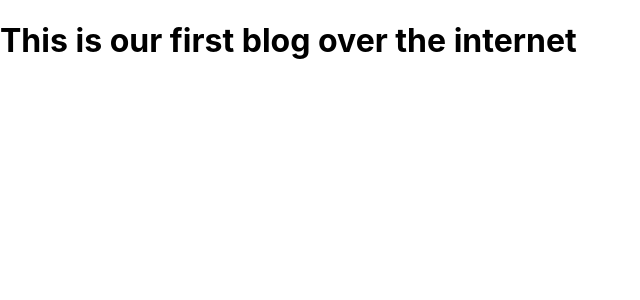
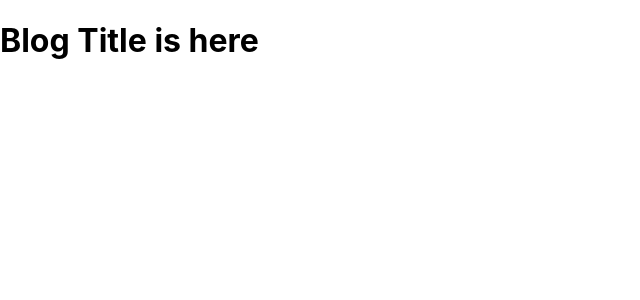
Before and after one commit to raselinfo/Nextjs_Tutorial, a Next.js app: page /blog in a window 1280 px wide. Shown: the top 300 px of the page, without its empty margins (0-640 px from the left). Built offline with nearby package versions, Linux system fonts and the light colour scheme.

Commit message:
File Based Routing

```diff
--- a/pages/_app.js
+++ b/pages/_app.js
@@ -1,7 +1,6 @@
 import '../styles/globals.css'
 
 function MyApp({ Component, pageProps }) {
-  console.log("page props",pageProps)
   return <Component {...pageProps} />
 }
 
--- a/pages/blog.js
+++ /dev/null
@@ -1,11 +0,0 @@
-import React from 'react';
-
-const blog = () => {
-    return (
-        <div>
-           <h1>This is our first blog over the internet</h1>
-        </div>
-    );
-};
-
-export default blog;
--- /dev/null
+++ b/pages/blog/index.js
@@ -0,0 +1,11 @@
+import React from 'react';
+
+const index = () => {
+    return (
+        <div>
+            <h1>Blog Title is here</h1>
+        </div>
+    );
+};
+
+export default index;
```
Also changed, not shown: pages/blog/[id].js (added, +13 -0 lines).
